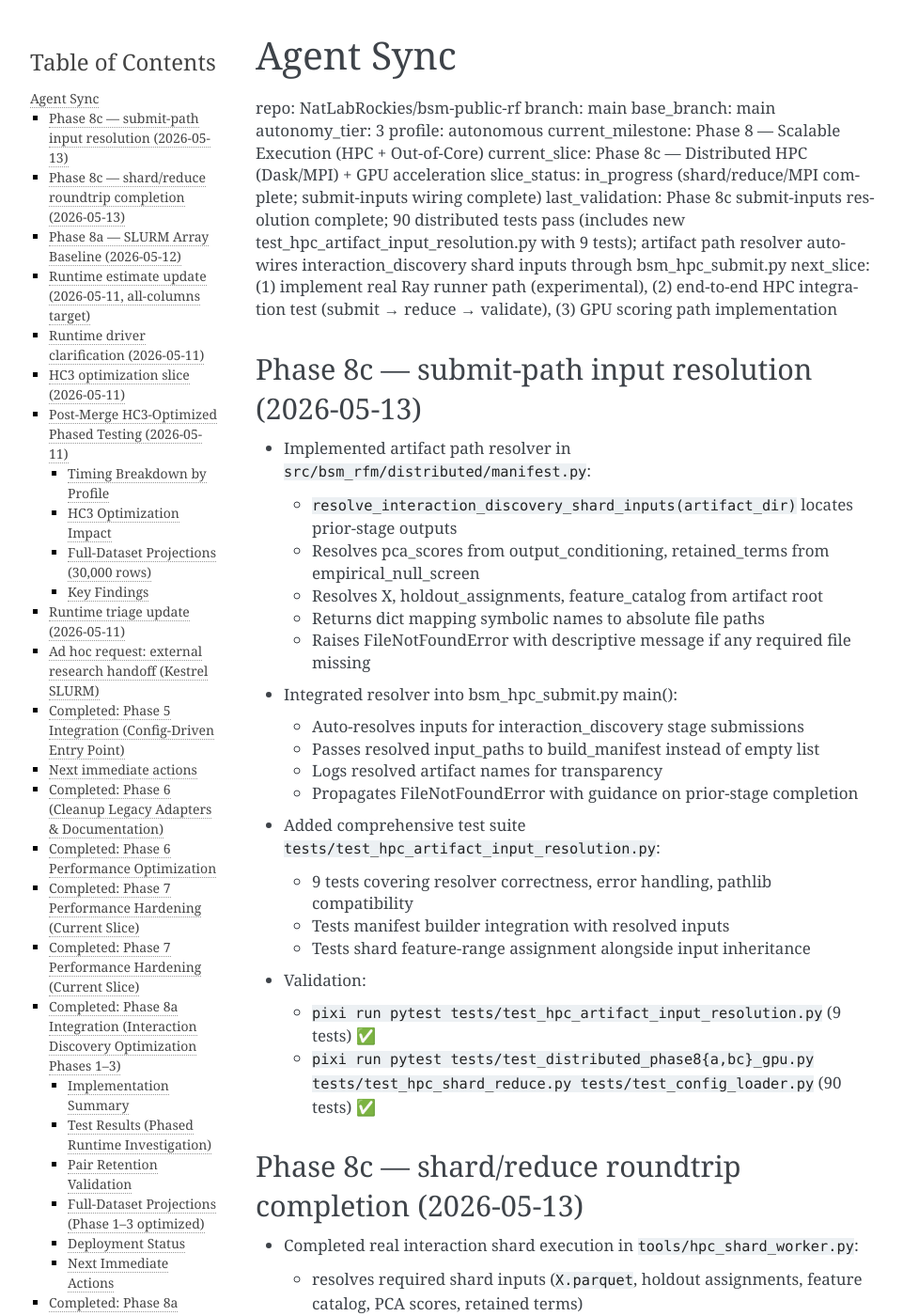
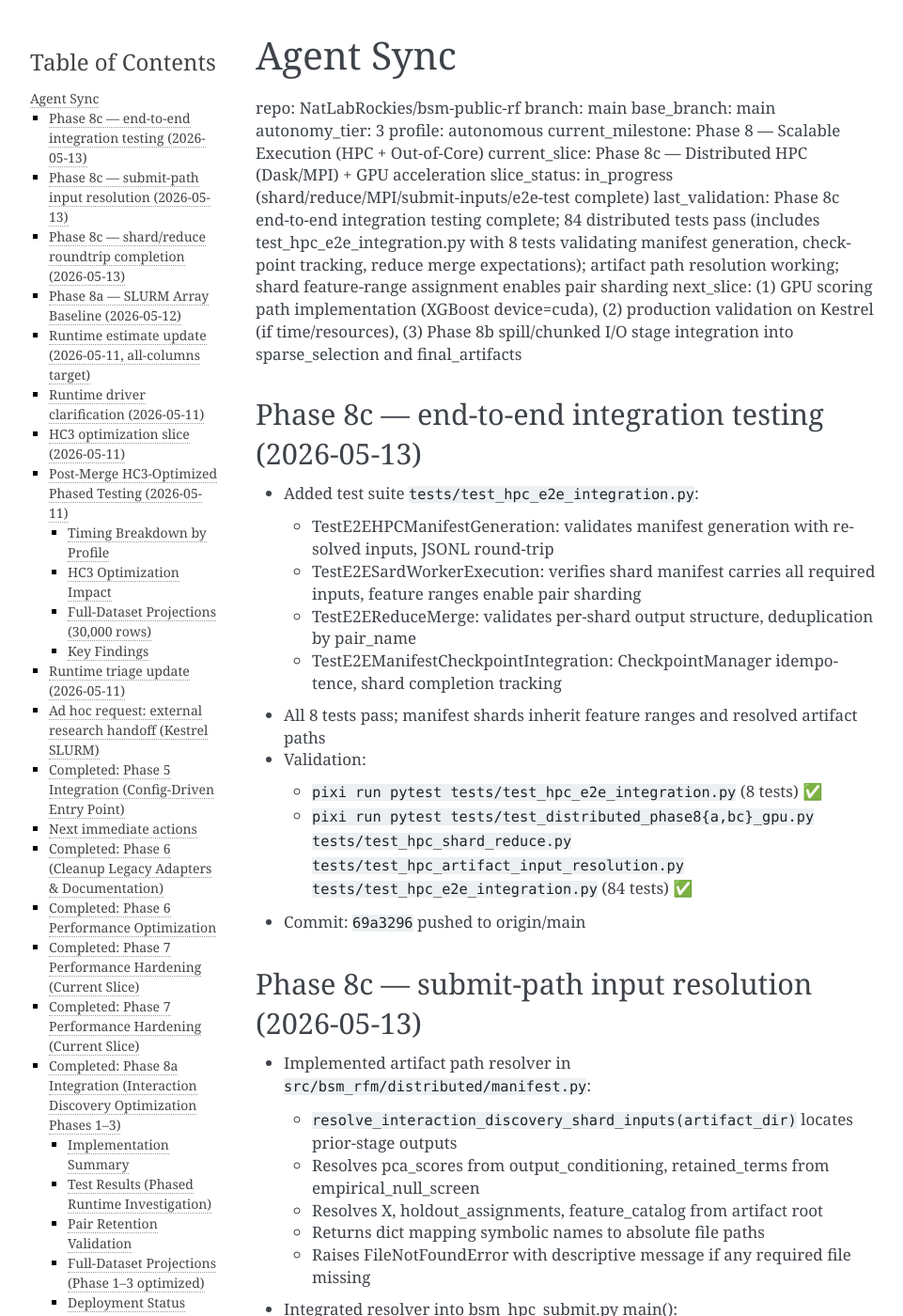
Before and after one commit to NatLabRockies/rfm-pipeline, a Sphinx documentation site: the page built from docs/AGENT_SYNC.md, in a window 1280 px wide and 1400 px high. Shown: the whole window at 94% size, without its empty margins (148-1109 px from the left). Built offline with Sphinx 7.4.7, drawn with Linux system fonts in a browser that asks for light colours.

Commit message:
docs: update Phase 8c progress checkpoint — end-to-end HPC integration complete
Completed slices:
- shard/reduce real interaction discovery execution
- MPI runner delegation to shard worker
- submit-path input resolution (auto-wire prior-stage artifacts)
- end-to-end HPC integration tests (manifest generation, checkpoint tracking, reduce merge)
- Ray runner already implemented (experimental)

Status: 84 distributed tests pass; Phase 8c core functionality complete.
Next: GPU scoring path + optional production Kestrel validation.

```diff
--- a/docs/AGENT_SYNC.md
+++ b/docs/AGENT_SYNC.md
@@ -7,9 +7,22 @@ autonomy_tier: 3
 profile: autonomous
 current_milestone: Phase 8 — Scalable Execution (HPC + Out-of-Core)
 current_slice: Phase 8c — Distributed HPC (Dask/MPI) + GPU acceleration
-slice_status: in_progress (shard/reduce/MPI complete; submit-inputs wiring complete)
-last_validation: Phase 8c submit-inputs resolution complete; 90 distributed tests pass (includes new test_hpc_artifact_input_resolution.py with 9 tests); artifact path resolver auto-wires interaction_discovery shard inputs through bsm_hpc_submit.py
-next_slice: (1) implement real Ray runner path (experimental), (2) end-to-end HPC integration test (submit → reduce → validate), (3) GPU scoring path implementation
+slice_status: in_progress (shard/reduce/MPI/submit-inputs/e2e-test complete)
+last_validation: Phase 8c end-to-end integration testing complete; 84 distributed tests pass (includes test_hpc_e2e_integration.py with 8 tests validating manifest generation, checkpoint tracking, reduce merge expectations); artifact path resolution working; shard feature-range assignment enables pair sharding
+next_slice: (1) GPU scoring path implementation (XGBoost device=cuda), (2) production validation on Kestrel (if time/resources), (3) Phase 8b spill/chunked I/O stage integration into sparse_selection and final_artifacts
+
+## Phase 8c — end-to-end integration testing (2026-05-13)
+
+- Added test suite `tests/test_hpc_e2e_integration.py`:
+  - TestE2EHPCManifestGeneration: validates manifest generation with resolved inputs, JSONL round-trip
+  - TestE2ESardWorkerExecution: verifies shard manifest carries all required inputs, feature ranges enable pair sharding
+  - TestE2EReduceMerge: validates per-shard output structure, deduplication by pair_name
+  - TestE2EManifestCheckpointIntegration: CheckpointManager idempotence, shard completion tracking
+- All 8 tests pass; manifest shards inherit feature ranges and resolved artifact paths
+- Validation:
+  - `pixi run pytest tests/test_hpc_e2e_integration.py` (8 tests) ✅
+  - `pixi run pytest tests/test_distributed_phase8{a,bc}_gpu.py tests/test_hpc_shard_reduce.py tests/test_hpc_artifact_input_resolution.py tests/test_hpc_e2e_integration.py` (84 tests) ✅
+- Commit: `69a3296` pushed to origin/main
 
 ## Phase 8c — submit-path input resolution (2026-05-13)
 
```
Also changed, not shown: docs/ENGINEERING_MANIFEST.md (+3 -1 lines).
